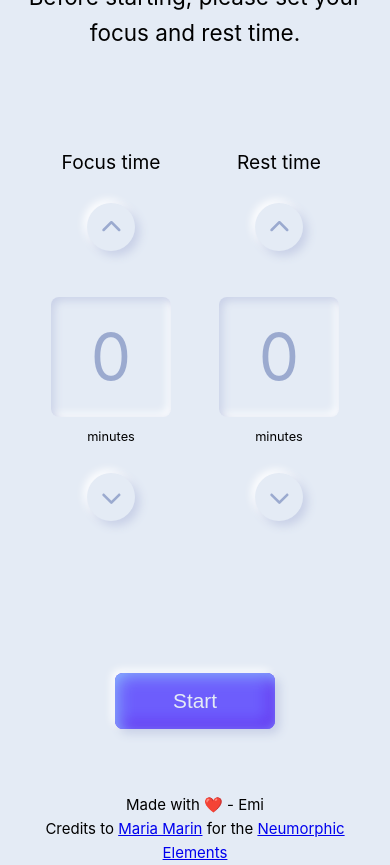
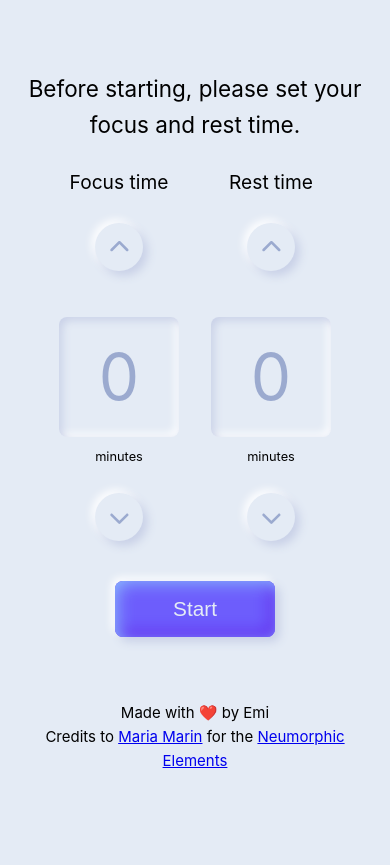
Before and after one commit to emi-castellano/foqs, a Vue app: page / in a window 390 px wide. After the commit the page ends 844 px from the top, so only its background shows below. Built offline with nearby package versions, Linux system fonts and the light colour scheme.

Commit message:
fixed mobile

```diff
--- a/src/App.vue
+++ b/src/App.vue
@@ -12,7 +12,7 @@ const appStore = useAppStore();
     <TimeConfiguration v-if="appStore.activeStep === ActiveStep.TimeConfig" />
     <TimeRunning v-if="appStore.activeStep === ActiveStep.TimeRunning" />
     <footer>
-      <span>Made with ❤️ - Emi</span>
+      <span>Made with ❤️ by Emi</span>
       <span
         >Credits to
         <a href="https://codepen.io/myacode" target="_blank">Maria Marin</a> for
--- a/src/components/time-config/TimeConfiguration.vue
+++ b/src/components/time-config/TimeConfiguration.vue
@@ -143,7 +143,11 @@ const onRestTimeChange = (event: Event) => {
   display: flex;
   flex-direction: column;
   align-items: center;
-  gap: 4rem;
+  gap: 0.5rem;
+
+  @media (min-width: $tablet) {
+    gap: 4rem;
+  }
 
   h1 {
     text-align: center;
@@ -151,10 +155,11 @@ const onRestTimeChange = (event: Event) => {
   .time-values {
     display: flex;
     justify-content: center;
-    margin-top: 2rem;
-    gap: 3rem;
+    margin-top: 1rem;
+    gap: 2rem;
 
     @media (min-width: $tablet) {
+      margin-top: 2rem;
       gap: 6rem;
     }
 
```
